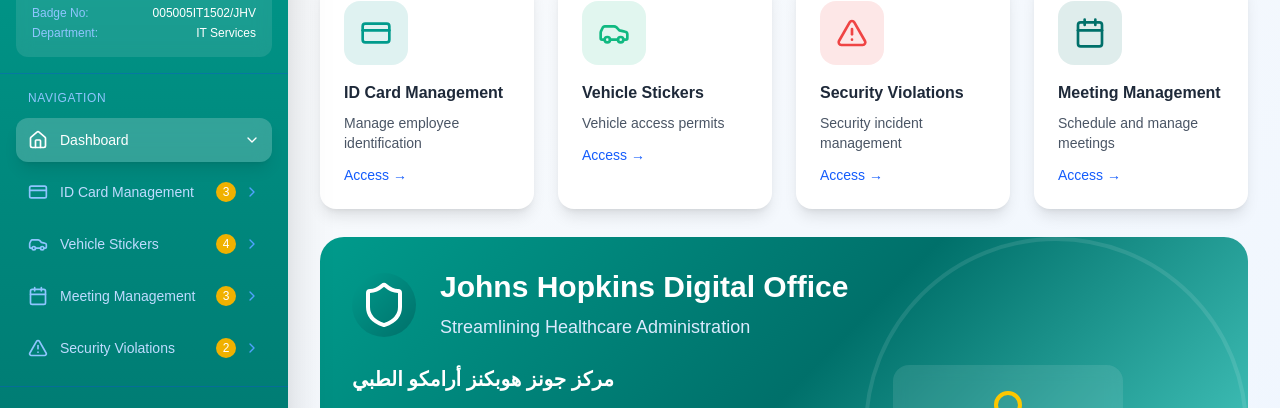
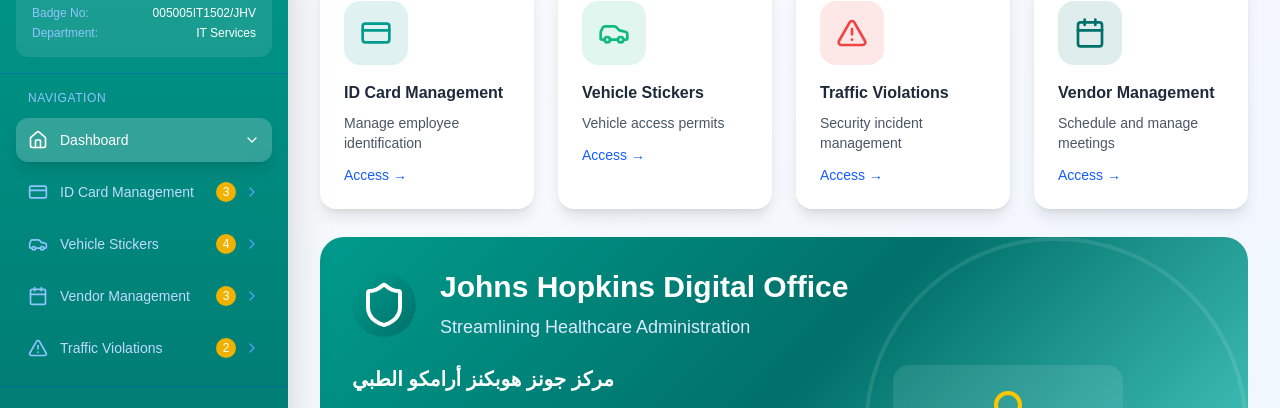
Before and after one commit to sshaikferoz/jhah-poc, a Next.js app: page / in a window 1280 px wide. Shown: the part 155-563 px from the top of the page. Built offline with nearby package versions, Linux system fonts and the light colour scheme.

Commit message:
UI Changes

```diff
--- a/app/page.jsx
+++ b/app/page.jsx
@@ -282,13 +282,13 @@
                     {
                         id: 'meetings',
                         icon: Calendar,
-                        label: 'Meeting Management',
+                        label: 'Vendor Management',
                         badge: '3',
                     },
                     {
                         id: 'security',
                         icon: AlertTriangle,
-                        label: 'Security Violations',
+                        label: 'Traffic Violations',
                         badge: '2',
                     },
                 ].map((item) => (
@@ -404,14 +404,14 @@
                     },
                     {
                         id: 'security',
-                        title: 'Security Violations',
+                        title: 'Traffic Violations',
                         icon: AlertTriangle,
                         color: colors.error,
                         description: 'Security incident management',
                     },
                     {
                         id: 'meetings',
-                        title: 'Meeting Management',
+                        title: 'Vendor Management',
                         icon: Calendar,
                         color: colors.accent,
                         description: 'Schedule and manage meetings',
@@ -754,7 +754,7 @@
                     </button>
                     <div>
                         <h2 className="text-2xl font-bold text-gray-800">
-                            Meeting Management
+                            Vendor Management
                         </h2>
                         <p className="text-gray-600">Schedule and manage meetings</p>
                     </div>
@@ -885,7 +885,7 @@
                     </button>
                     <div>
                         <h2 className="text-2xl font-bold text-gray-800">
-                            Security Violations
+                            Traffic Violations
                         </h2>
                         <p className="text-gray-600">Monitor and manage security incidents</p>
                     </div>
@@ -910,7 +910,7 @@
 
             <div className="bg-white rounded-2xl shadow-xl overflow-hidden">
                 <div className="bg-gradient-to-r from-red-600 to-red-700 px-6 py-4">
-                    <h3 className="text-white font-semibold">Recent Security Violations</h3>
+                    <h3 className="text-white font-semibold">Recent Traffic Violations</h3>
                 </div>
 
                 <div className="overflow-x-auto">
@@ -1626,7 +1626,7 @@
                     </button>
                     <div>
                         <h2 className="text-2xl font-bold text-gray-900">
-                            Report Security Violation
+                            Report Traffic Violation
                         </h2>
                         <p className="text-gray-700">File an incident report</p>
                     </div>
@@ -1655,15 +1655,20 @@
                             </label>
                             <select className="w-full border border-gray-300 rounded-xl px-4 py-3 text-gray-900 focus:ring-2 focus:ring-blue-500 focus:border-transparent">
                                 <option value="">Select Incident Type</option>
-                                <option value="unauthorized-access">Unauthorized Access</option>
-                                <option value="badge-violation">Badge Violation</option>
-                                <option value="vehicle-violation">Vehicle Violation</option>
-                                <option value="suspicious-activity">Suspicious Activity</option>
-                                <option value="theft">Theft/Missing Items</option>
-                                <option value="vandalism">Vandalism</option>
-                                <option value="harassment">Harassment</option>
-                                <option value="safety-violation">Safety Violation</option>
-                                <option value="other">Other</option>
+                                <option value="overspeed">Overspeeding</option>
+                                <option value="signal-violation">Signal Violation</option>
+                                <option value="unauthorized-parking">Unauthorized Parking</option>
+                                <option value="wrong-lane">Wrong Lane Driving</option>
+                                <option value="no-seatbelt">No Seatbelt</option>
+                                <option value="mobile-usage">Using Mobile While Driving</option>
+                                <option value="drunk-driving">Drunk Driving</option>
+                                <option value="no-helmet">No Helmet</option>
+                                <option value="expired-registration">Expired Vehicle Registration</option>
+                                <option value="invalid-license">Driving Without a Valid License</option>
+                                <option value="reckless-driving">Reckless or Dangerous Driving</option>
+                                <option value="illegal-u-turn">Illegal U-Turn</option>
+                                <option value="blocking-emergency">Blocking Emergency Vehicle</option>
+
                             </select>
                         </div>
                         <div>
@@ -2047,7 +2052,7 @@
                                         <option value="conference-room-b">Conference Room B (10 people)</option>
                                         <option value="board-room">Board Room (15 people)</option>
                                         <option value="demo-room">Equipment Demo Room (8 people)</option>
-                                        <option value="virtual-meeting">Virtual Meeting</option>
+                                        {/* <option value="virtual-meeting">Virtual Meeting</option> */}
                                         <option value="outdoor-area">Outdoor Meeting Area</option>
                                     </select>
                                 </div>
```
